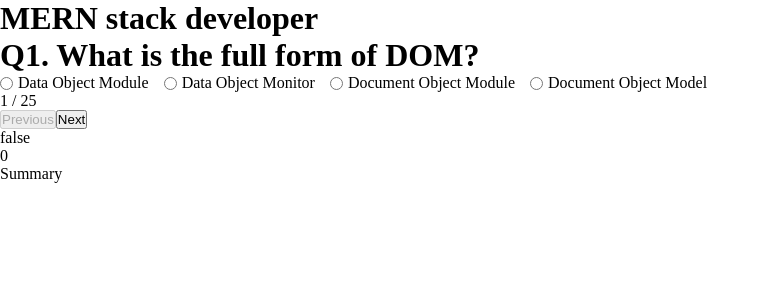
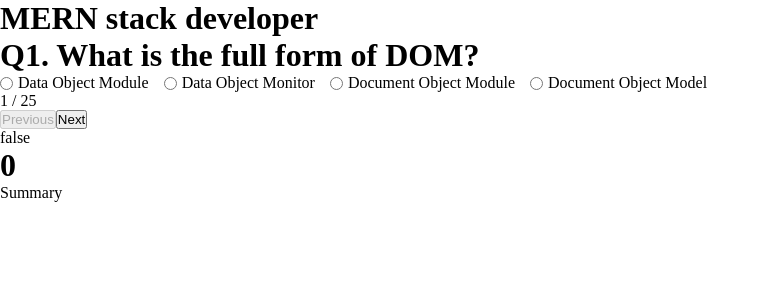
Before and after one commit to AbhayaShankar/Assessment-App, a React (Vite) app: page / in a window 1280 px wide. Shown: the top 300 px of the page, without its empty margins (0-770 px from the left). Built offline with nearby package versions, Linux system fonts and the light colour scheme.

Commit message:
counting score done

```diff
--- a/src/components/SingleQuestion.jsx
+++ b/src/components/SingleQuestion.jsx
@@ -30,6 +30,21 @@ const SingleQuestion = () => {
     console.log(assessment);
     console.log(score);
   }, [assessment]);
+
+  useEffect(() => {
+    let newScore = 0;
+
+    assessment?.selectedAnswers?.forEach((selectedAnswer, index) => {
+      if (
+        Assessment.questions[index].question === selectedAnswer.questionId &&
+        Assessment.questions[index].answer === selectedAnswer.answer
+      ) {
+        newScore += 1;
+      }
+    });
+
+    setScore(newScore);
+  }, [currentQuestionIndex]);
 
   return (
     <div>
@@ -73,20 +88,8 @@ const SingleQuestion = () => {
           </>
         ))}
       </div>
-      <div>{score}</div>
-      {/* Will have to figure this out */}
-      <div>
-        {assessment?.selectedAnswers?.map((selectedAnswer, index) => {
-          if (
-            Assessment.questions[index].question ===
-              selectedAnswer.questionId &&
-            Assessment.questions[index].answer === selectedAnswer.answer
-          ) {
-            setScore(score + 1);
-          }
-          return null;
-        })}
-      </div>
+      {/* Will have to figure this out --- DONE 🔥 */}
+      <h1>{score}</h1>
     </div>
   );
 };
```
